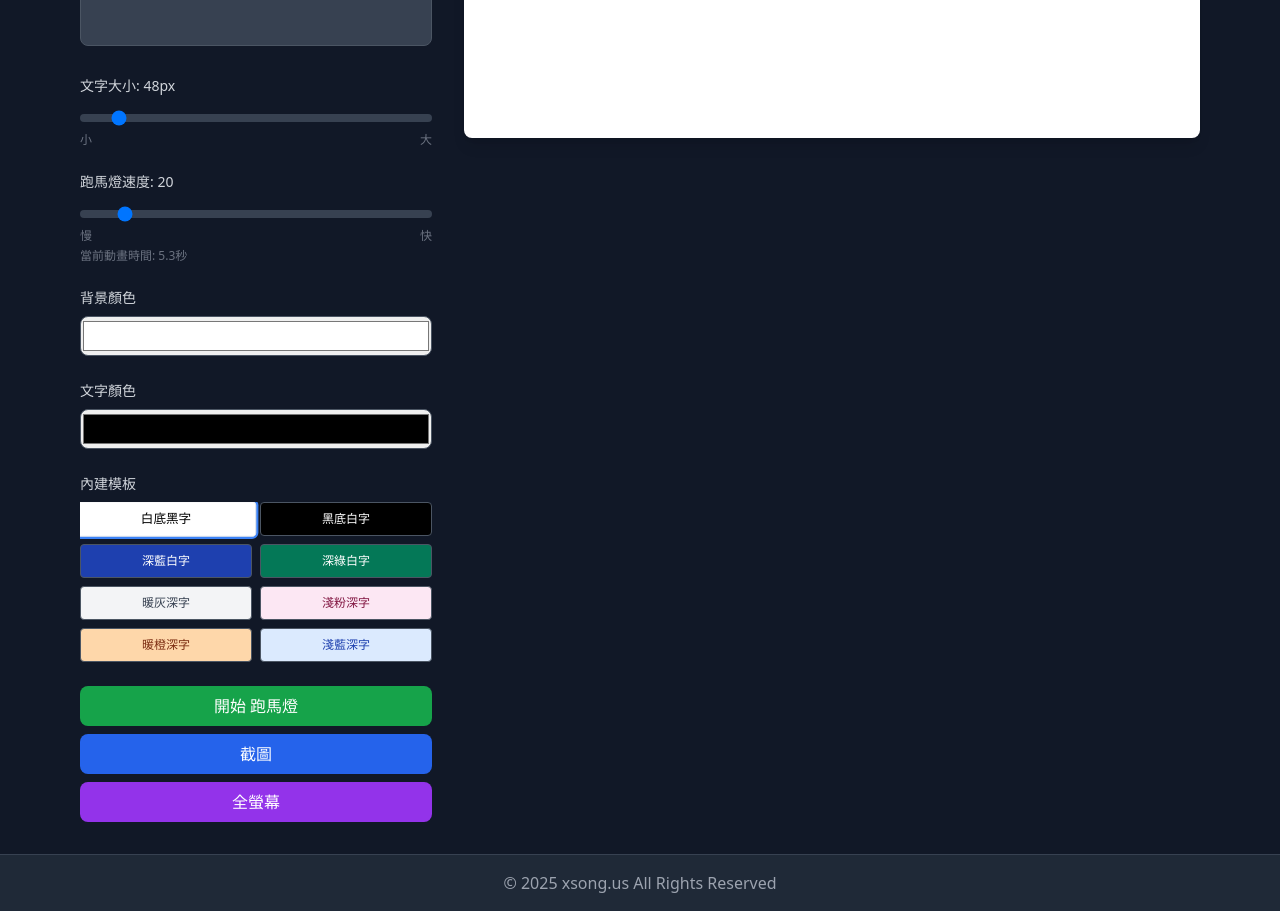
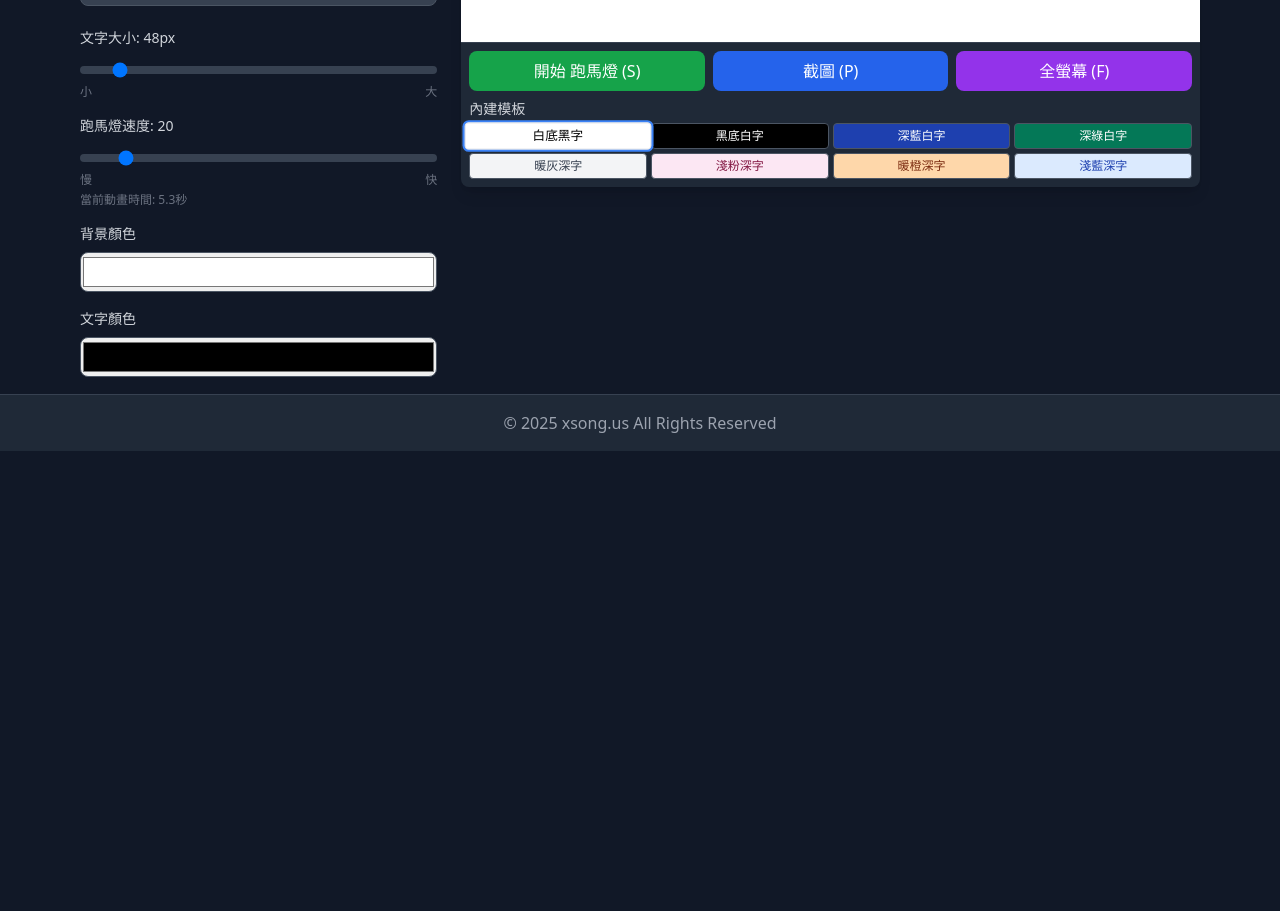
Before and after one commit to 120061203/xsong, a Next.js app: page /tools/whiteboard in a window 1280 px wide. Shown: the part 460-1371 px from the top of the page. After the commit the page ends 911 px from the top, so only its background shows below. Built offline with nearby package versions, Linux system fonts and the light colour scheme.

Commit message:
Feat:update whiteboard page

```diff
--- a/app/tools/whiteboard/page.tsx
+++ b/app/tools/whiteboard/page.tsx
@@ -96,6 +96,36 @@ export default function WhiteboardPage() {
     }
     return () => clearInterval(interval);
   }, [isCountupRunning]);
+
+  // 快捷鍵處理
+  useEffect(() => {
+    const handleKeyPress = (e: KeyboardEvent) => {
+      // 防止在輸入框中觸發快捷鍵
+      if (e.target instanceof HTMLInputElement || e.target instanceof HTMLTextAreaElement) {
+        return;
+      }
+
+      console.log('按鍵按下:', e.key, '目標:', e.target);
+
+      if (e.key.toLowerCase() === 'f') {
+        e.preventDefault();
+        console.log('觸發全螢幕');
+        toggleFullscreen();
+      } else if (e.key.toLowerCase() === 's') {
+        e.preventDefault();
+        console.log('觸發跑馬燈切換');
+        togglePlay();
+      } else if (e.key.toLowerCase() === 'p') {
+        e.preventDefault();
+        console.log('觸發截圖');
+        captureScreenshot();
+      }
+    };
+
+    // 使用 window 而不是 document
+    window.addEventListener('keydown', handleKeyPress);
+    return () => window.removeEventListener('keydown', handleKeyPress);
+  }, [isPlaying]); // 添加 isPlaying 依賴
 
   // 設定倒數時間
   const setCountdownDuration = () => {
@@ -213,12 +243,12 @@ export default function WhiteboardPage() {
   };
 
   return (
-    <div className="max-w-6xl mx-auto px-4 py-8">
-      <h1 className="text-3xl font-bold mb-8">白板工具</h1>
+    <div className="max-w-6xl mx-auto px-4 py-4"> {/* 從 py-8 改為 py-4 */}
+      <h1 className="text-3xl font-bold mb-4">白板工具</h1> {/* 從 mb-8 改為 mb-4 */}
 
-      <div className="grid grid-cols-1 lg:grid-cols-3 gap-8">
+      <div className="grid grid-cols-1 lg:grid-cols-3 gap-6"> {/* 從 gap-8 改為 gap-6 */}
         {/* 左側控制面板 */}
-        <div className="space-y-6">
+        <div className="space-y-4"> {/* 從 space-y-6 改為 space-y-4 */}
           {/* 模式選擇按鈕 */}
           <div className="space-y-3">
             <label className="block text-sm font-medium text-gray-700 dark:text-gray-300">
@@ -461,57 +491,6 @@ export default function WhiteboardPage() {
               className="w-full h-10 border border-gray-300 dark:border-gray-600 rounded-lg cursor-pointer"
             />
           </div>
-
-          {/* 內建模板 */}
-          <div>
-            <label className="block text-sm font-medium text-gray-700 dark:text-gray-300 mb-2">
-              內建模板
-            </label>
-            <div className="grid grid-cols-2 gap-2 max-h-40 overflow-y-auto">
-              {templates.map((template, index) => (
-                <button
-                  key={index}
-                  onClick={() => handleTemplateChange(index)}
-                  className={`p-2 text-xs rounded border transition-all ${
-                    selectedTemplate === index
-                      ? 'ring-2 ring-blue-500 scale-105'
-                      : 'border-gray-300 dark:border-gray-600 hover:scale-102'
-                  }`}
-                  style={{ backgroundColor: template.backgroundColor, color: template.textColor }}
-                >
-                  {template.name}
-                </button>
-              ))}
-            </div>
-          </div>
-
-          {/* 控制按鈕 */}
-          <div className="space-y-2">
-            <button
-              onClick={togglePlay}
-              className={`w-full px-4 py-2 rounded-lg font-medium transition-colors ${
-                isPlaying
-                  ? 'bg-red-600 hover:bg-red-700 text-white'
-                  : 'bg-green-600 hover:bg-green-700 text-white'
-              }`}
-            >
-              {isPlaying ? '停止' : '開始'} 跑馬燈
-            </button>
-
-            <button
-              onClick={captureScreenshot}
-              className="w-full px-4 py-2 bg-blue-600 hover:bg-blue-700 text-white rounded-lg font-medium transition-colors"
-            >
-              截圖
-            </button>
-
-            <button
-              onClick={toggleFullscreen}
-              className="w-full px-4 py-2 bg-purple-600 hover:bg-purple-700 text-white rounded-lg font-medium transition-colors"
-            >
-              全螢幕
-            </button>
-          </div>
         </div>
 
         {/* 右側白板區域 */}
@@ -519,7 +498,7 @@ export default function WhiteboardPage() {
           <div className="bg-white dark:bg-gray-900 rounded-lg shadow-lg overflow-hidden">
             <div
               ref={whiteboardRef}
-              className="relative w-full h-96 flex items-center justify-center overflow-hidden"
+              className="relative w-full h-80 flex items-center justify-center overflow-hidden"
               style={{ backgroundColor }}
             >
               <div
@@ -535,6 +514,62 @@ export default function WhiteboardPage() {
                 }}
               >
                 {getDisplayText()}
+              </div>
+            </div>
+
+            {/* 底部控制區域 */}
+            <div className="p-2 bg-gray-50 dark:bg-gray-800 border-t border-gray-200 dark:border-gray-700">
+              {/* 控制按鈕 - 移到模板上方 */}
+              <div className="mb-2">
+                <div className="grid grid-cols-3 gap-2">
+                  <button
+                    onClick={togglePlay}
+                    className={`w-full px-4 py-2 rounded-lg font-medium transition-colors ${
+                      isPlaying
+                        ? 'bg-red-600 hover:bg-red-700 text-white'
+                        : 'bg-green-600 hover:bg-green-700 text-white'
+                    }`}
+                  >
+                    {isPlaying ? '停止' : '開始'} 跑馬燈 (S)
+                  </button>
+
+                  <button
+                    onClick={captureScreenshot}
+                    className="w-full px-4 py-2 bg-blue-600 hover:bg-blue-700 text-white rounded-lg font-medium transition-colors"
+                  >
+                    截圖 (P)
+                  </button>
+
+                  <button
+                    onClick={toggleFullscreen}
+                    className="w-full px-4 py-2 bg-purple-600 hover:bg-purple-700 text-white rounded-lg font-medium transition-colors"
+                  >
+                    全螢幕 (F)
+                  </button>
+                </div>
+              </div>
+
+              {/* 內建模板 */}
+              <div>
+                <label className="block text-sm font-medium text-gray-700 dark:text-gray-300 mb-1">
+                  內建模板
+                </label>
+                <div className="grid grid-cols-2 md:grid-cols-4 gap-1">
+                  {templates.map((template, index) => (
+                    <button
+                      key={index}
+                      onClick={() => handleTemplateChange(index)}
+                      className={`p-1 text-xs rounded border transition-all ${
+                        selectedTemplate === index
+                          ? 'ring-2 ring-blue-500 scale-105'
+                          : 'border-gray-300 dark:border-gray-600 hover:scale-102'
+                      }`}
+                      style={{ backgroundColor: template.backgroundColor, color: template.textColor }}
+                    >
+                      {template.name}
+                    </button>
+                  ))}
+                </div>
               </div>
             </div>
           </div>
```
